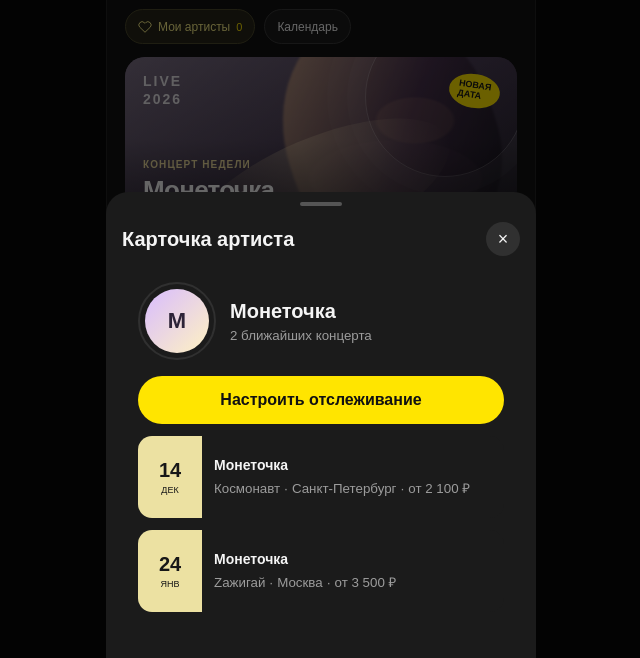
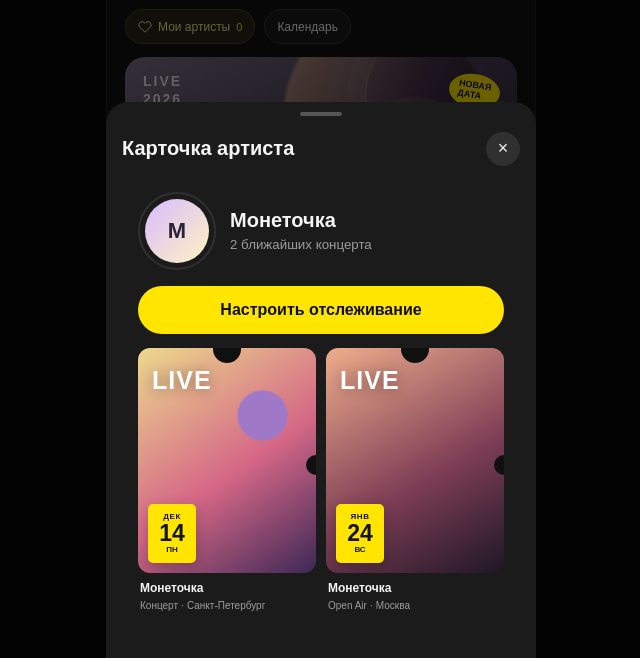
Before and after one commit to ilydan5/concerts-feature-prototype-c2ad4053, a plain HTML site: page index.html in a window 1280 px wide. Both pictures are taken after a click on the button 640 px from the left and 316 px from the top of the page. Shown: the part 142-800 px from the top of the page, without its empty margins (319-959 px from the left). Drawn offline with Linux system fonts and the light colour scheme.

Commit message:
Restyle concert cards as ticket posters
Co-authored-by: Copilot App <223556219+Copilot@users.noreply.github.com>

```diff
--- a/app.js
+++ b/app.js
@@ -136,13 +136,15 @@ function openArtistProfile(name) {
         <span class="profile-copy"><strong>${name}</strong><small>2 ближайших концерта</small></span>
       </div>
       <button class="follow-button" id="openFollowSetup">Настроить отслеживание</button>
-      <div class="profile-concert">
-        <span class="profile-concert-date"><strong>14</strong><small>ДЕК</small></span>
-        <span class="profile-concert-info"><strong>${name}</strong><small>Космонавт · Санкт-Петербург · от 2 100 ₽</small></span>
-      </div>
-      <div class="profile-concert">
-        <span class="profile-concert-date"><strong>24</strong><small>ЯНВ</small></span>
-        <span class="profile-concert-info"><strong>${name}</strong><small>Zажигай · Москва · от 3 500 ₽</small></span>
+      <div class="profile-concert-list">
+        <div class="profile-concert">
+          <div class="poster poster-monet"><span class="poster-label">LIVE</span><span class="poster-date"><small>ДЕК</small><strong>14</strong><em>ПН</em></span></div>
+          <span class="profile-concert-info"><strong>${name}</strong><small>Концерт · Санкт-Петербург</small></span>
+        </div>
+        <div class="profile-concert">
+          <div class="poster poster-dorn"><span class="poster-label">LIVE</span><span class="poster-date"><small>ЯНВ</small><strong>24</strong><em>ВС</em></span></div>
+          <span class="profile-concert-info"><strong>${name}</strong><small>Open Air · Москва</small></span>
+        </div>
       </div>
     </div>
   `);
@@ -247,13 +249,15 @@ function populateArtist(name) {
   list.insertAdjacentHTML('beforeend', `
     <div class="populated-concerts">
       <h3>Ближайшие концерты</h3>
-      <div class="populated-concert">
-        <span class="populated-concert-date"><strong>14</strong><small>ДЕК</small></span>
-        <span class="populated-concert-info"><strong>${name}</strong><small>Космонавт · Санкт-Петербург<br>Билеты есть · от 2 100 ₽</small></span>
-      </div>
-      <div class="populated-concert">
-        <span class="populated-concert-date"><strong>24</strong><small>ЯНВ</small></span>
-        <span class="populated-concert-info"><strong>${name}</strong><small>Zажигай · Москва<br>Старт продаж 20:00 · от 3 500 ₽</small></span>
+      <div class="concert-carousel populated-grid">
+        <article class="concert-card">
+          <div class="poster poster-monet"><span class="poster-label">LIVE</span><span class="poster-date"><small>ДЕК</small><strong>14</strong><em>ПН</em></span></div>
+          <div class="concert-info"><div class="concert-title-row"><div><h3>${name}</h3><p>Дискотека авария</p></div></div><p class="venue">Космонавт · Санкт-Петербург</p><div class="concert-footer"><span class="ticket-status selling">Билеты есть</span><strong>от 2 100 ₽</strong></div></div>
+        </article>
+        <article class="concert-card">
+          <div class="poster poster-dorn"><span class="poster-label">LIVE</span><span class="poster-date"><small>ЯНВ</small><strong>24</strong><em>ВС</em></span></div>
+          <div class="concert-info"><div class="concert-title-row"><div><h3>${name}</h3><p>Open Air Tour</p></div></div><p class="venue">Zажигай · Москва</p><div class="concert-footer"><span class="ticket-status soon">Старт продаж</span><strong>от 3 500 ₽</strong></div></div>
+        </article>
       </div>
     </div>
   `);
--- a/index.html
+++ b/index.html
@@ -51,7 +51,7 @@
           <article class="concert-card" data-artist="Монеточка" data-date="2026-12-14">
             <div class="poster poster-monet">
               <span class="poster-label">MO</span>
-              <span class="poster-date">14 <small>ДЕК</small></span>
+              <span class="poster-date"><small>ДЕК</small><strong>14</strong><em>ПН</em></span>
             </div>
             <div class="concert-info">
               <div class="concert-title-row">
@@ -74,7 +74,7 @@
           <article class="concert-card" data-artist="Иван Дорн" data-date="2027-01-24">
             <div class="poster poster-dorn">
               <span class="poster-label">DORN</span>
-              <span class="poster-date">24 <small>ЯНВ</small></span>
+              <span class="poster-date"><small>ЯНВ</small><strong>24</strong><em>ВС</em></span>
             </div>
             <div class="concert-info">
               <div class="concert-title-row">
@@ -97,7 +97,7 @@
           <article class="concert-card" data-artist="Saluki" data-date="2027-02-08">
             <div class="poster poster-saluki">
               <span class="poster-label">SALUKI</span>
-              <span class="poster-date">08 <small>ФЕВ</small></span>
+              <span class="poster-date"><small>ФЕВ</small><strong>08</strong><em>ПН</em></span>
             </div>
             <div class="concert-info">
               <div class="concert-title-row">
--- a/styles.css
+++ b/styles.css
@@ -305,6 +305,129 @@ main::-webkit-scrollbar { display:none; }
 .sheet-backdrop { position:fixed; }
 .bottom-sheet { position:fixed; left:50%; right:auto; width:min(430px,100vw); transform:translateX(-50%); }
 
+/* Portrait event tickets */
+.concert-carousel {
+  display:grid;
+  grid-template-columns:repeat(2,minmax(0,1fr));
+  gap:15px 11px;
+  overflow:visible;
+  padding:2px 18px 10px;
+  scroll-snap-type:none;
+}
+.concert-card {
+  min-width:0;
+  min-height:0;
+  height:auto;
+  display:flex;
+  flex-direction:column;
+  gap:0;
+  overflow:visible;
+  border-radius:0;
+  background:transparent;
+  scroll-snap-align:none;
+}
+.concert-card .poster {
+  flex:0 0 auto;
+  width:100%;
+  aspect-ratio:.79;
+  border-radius:12px;
+  overflow:hidden;
+  isolation:isolate;
+}
+.poster::before,
+.poster::after {
+  content:"";
+  position:absolute;
+  z-index:3;
+  border-radius:50%;
+  background:var(--bg);
+  pointer-events:none;
+}
+.poster::before {
+  top:-13px;
+  left:50%;
+  width:28px;
+  height:28px;
+  transform:translateX(-50%);
+}
+.poster::after {
+  top:52%;
+  right:-10px;
+  width:20px;
+  height:20px;
+  transform:translateY(-50%);
+}
+.poster-label {
+  z-index:1;
+  top:18px;
+  left:14px;
+  font-size:clamp(16px,5vw,25px);
+  letter-spacing:1px;
+  color:#fff;
+  text-shadow:0 1px 14px rgba(0,0,0,.4);
+}
+.poster-date {
+  z-index:4;
+  left:10px;
+  right:auto;
+  bottom:10px;
+  width:48px;
+  height:59px;
+  border-radius:5px;
+  background:var(--yellow);
+  color:#141414;
+  display:flex;
+  flex-direction:column;
+  align-items:center;
+  justify-content:center;
+  gap:1px;
+  line-height:1;
+  box-shadow:0 4px 14px rgba(0,0,0,.22);
+}
+.poster-date small { order:0; margin:0; font-size:8px; font-weight:800; letter-spacing:.6px; }
+.poster-date strong { order:1; font-size:23px; font-weight:900; }
+.poster-date em { order:2; font-size:8px; font-style:normal; font-weight:800; }
+.concert-info {
+  min-width:0;
+  flex:1;
+  display:flex;
+  flex-direction:column;
+  padding:9px 2px 0;
+  background:transparent;
+}
+.concert-title-row { align-items:flex-start; }
+.concert-title-row h3 { margin:0 0 4px; font-size:14px; }
+.concert-title-row p { color:#b5b5b5; font-size:11px; line-height:1.3; }
+.heart-button { flex:0 0 29px; width:29px; height:29px; }
+.heart-button svg { width:15px; }
+.venue {
+  margin:5px 0 7px;
+  color:#929292;
+  font-size:10px;
+  white-space:normal;
+  line-height:1.25;
+}
+.concert-footer { margin-top:auto; flex-wrap:wrap; row-gap:6px; }
+.ticket-status { padding:4px 6px; font-size:9px; }
+.concert-footer strong { font-size:10px; white-space:nowrap; }
+.populated-concerts { padding:4px 0 14px; }
+.populated-concerts h3 { margin:12px 18px 10px; }
+.populated-grid { padding-top:2px; }
+.profile-concert-list { display:grid; grid-template-columns:repeat(2,minmax(0,1fr)); gap:10px; margin-top:14px; }
+.profile-concert {
+  display:flex;
+  flex-direction:column;
+  min-width:0;
+  margin:0;
+  overflow:visible;
+  border-radius:0;
+  background:transparent;
+}
+.profile-concert .poster { width:100%; aspect-ratio:.79; border-radius:12px; overflow:hidden; }
+.profile-concert-info { padding:8px 2px 0; }
+.profile-concert-info strong { font-size:12px; }
+.profile-concert-info small { margin-top:4px; color:var(--muted); font-size:10px; line-height:1.3; }
+
 @media (min-width:431px) {
   .app-shell { border-left:1px solid #222; border-right:1px solid #222; }
 }
```
